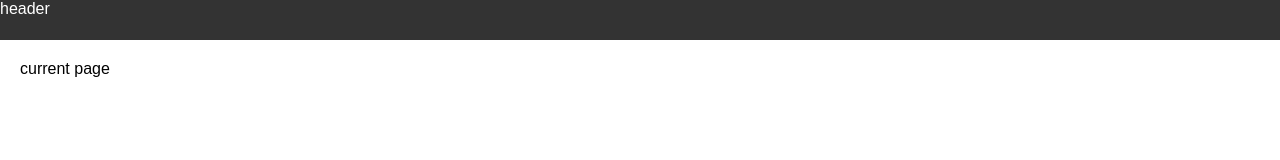
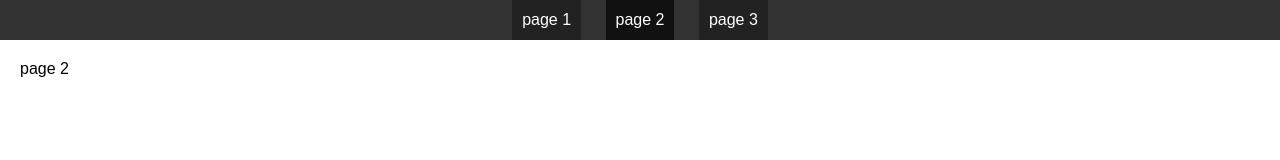
Before and after one commit to tafkanator/mobile-app-frame, a plain HTML site: page index.html in a window 1280 px wide. Drawn offline with Linux system fonts and the light colour scheme.

Commit message:
added menu and removed some not needed code
close #1

```diff
--- a/index.html
+++ b/index.html
@@ -2,7 +2,7 @@
 <html>
 <head>
 	<meta charset="utf-8">
-	<title>UR</title>
+	<title>Mobile app</title>
 	<meta name="description" content="Play is older than man">
 	<meta name="HandheldFriendly" content="True">
 	<meta name="MobileOptimized" content="320">
@@ -35,14 +35,25 @@
 </head>
 
 <body>
-	<div id="header">header</div>
+	<div id="header">
+		<nav id="sitenav">
+			<ul>
+				<li><a href="#page-1">page 1</a></li>
+				<li class="active"><a href="#page-2">page 2</a></li>
+				<li><a href="#page-2">page 3</a></li>
+			</ul>
+		</nav>
+	</div>
 	<div id="pages">
-	<div id="content-0" class="app5-page auth-module login-action">
-		last page
-	</div>
-	<div id="content-1" class="app5-page other-module other-action app5-page-active">
-		current page
-	</div>
+		<div id="page-1" class="app5-page">
+			page 1
+		</div>
+		<div id="page-2" class="app5-page app5-page-active">
+			page 2
+		</div>
+		<div id="page-2" class="app5-page">
+			page 3
+		</div>
 	</div>
 </body>
 </html>
--- a/style/main.css
+++ b/style/main.css
@@ -24,6 +24,31 @@ HTML, BODY {
 	z-index: 1;
 }
 
+/*nav*/
+#sitenav ul {
+	margin: 0;
+	padding: 0;
+	list-style: none;
+	text-align: center;
+}
+#sitenav li {
+	margin: 0 10px;
+	padding: 0;
+	display: inline-block;
+}
+#sitenav a {
+	display: inline-block;
+	padding: 0 10px;
+	line-height: 40px;
+	background-color: #222;
+	color: #fff;
+	text-decoration: none;
+}
+#sitenav li.active a {
+	background-color: #111;
+}
+
+
 /* APP5 customizations */
 .app5-page {
 	box-sizing: border-box;
```
